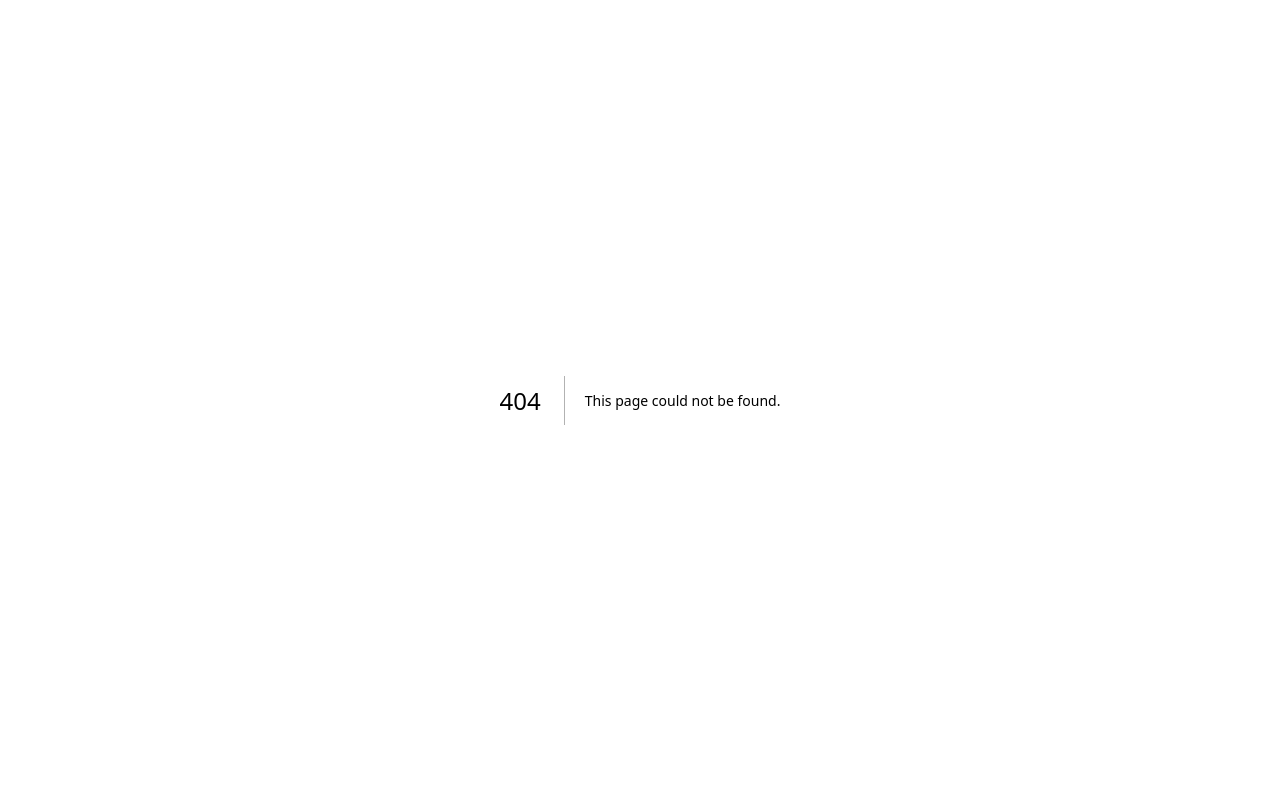
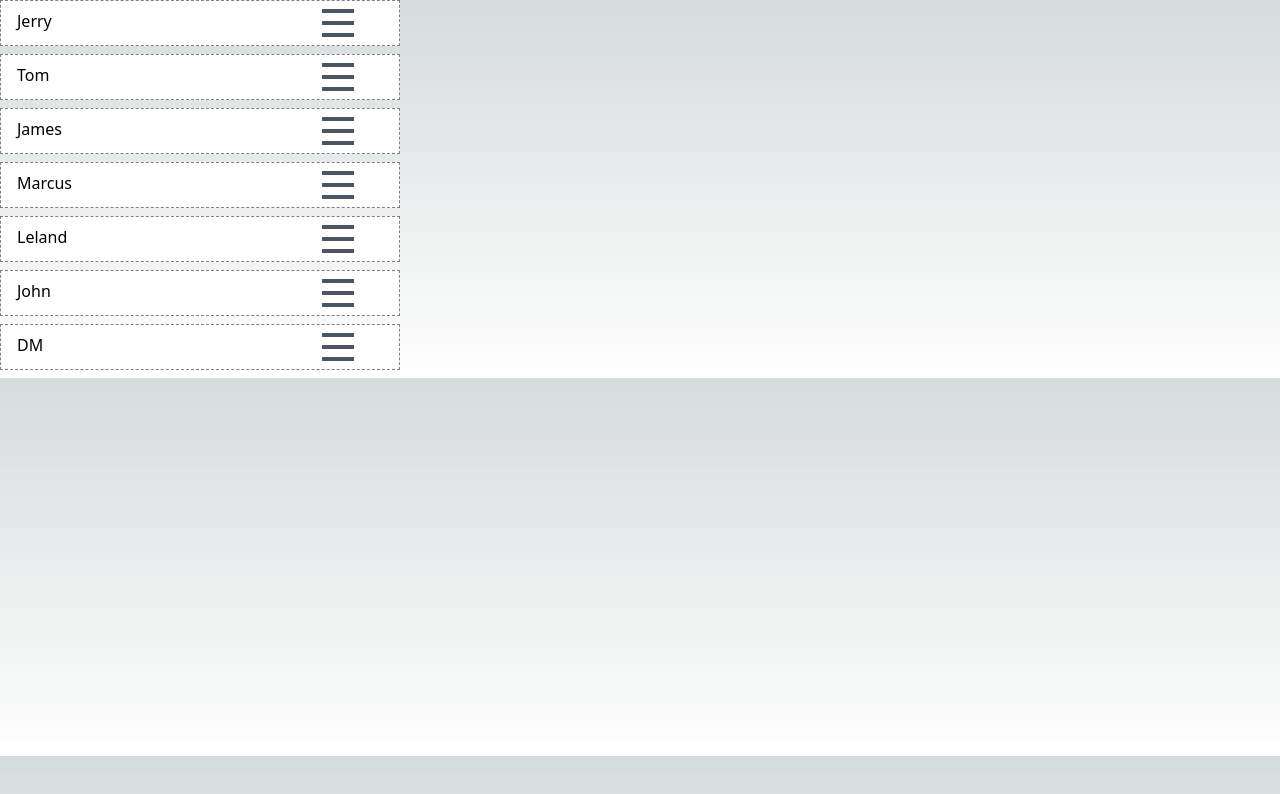
Before and after one commit to Jayromulus/InitiativeTracker, a Next.js app: page /Container in a window 1280 px wide. Before the commit this address had no page. Shown: the top 794 px of the page. Built offline with nearby package versions, Linux system fonts and the light colour scheme.

Commit message:
changes from first day getting initial dragging

```diff
--- a/package.json
+++ b/package.json
@@ -12,6 +12,7 @@
     "autoprefixer": "10.4.14",
     "eslint": "8.38.0",
     "eslint-config-next": "13.3.0",
+    "immutability-helper": "^3.1.1",
     "next": "13.3.0",
     "postcss": "8.4.21",
     "react": "18.2.0",
--- /dev/null
+++ b/src/pages/Card.js
@@ -0,0 +1,87 @@
+import { useRef } from 'react'
+import { useDrag, useDrop } from 'react-dnd'
+let ItemTypes = {
+  CARD: 'card',
+}
+const style = {
+  border: '1px dashed gray',
+  padding: '0.5rem 1rem',
+  marginBottom: '.5rem',
+  backgroundColor: 'white',
+  color: 'black',
+  cursor: 'move',
+}
+export const Card = ({ id, text, index, moveCard }) => {
+  const ref = useRef(null)
+  const [{ handlerId }, drop] = useDrop({
+    accept: ItemTypes.CARD,
+    collect(monitor) {
+      return {
+        handlerId: monitor.getHandlerId(),
+      }
+    },
+    hover(item, monitor) {
+      if (!ref.current) {
+        return
+      }
+      const dragIndex = item.index
+      const hoverIndex = index
+      // Don't replace items with themselves
+      if (dragIndex === hoverIndex) {
+        return
+      }
+      // Determine rectangle on screen
+      const hoverBoundingRect = ref.current?.getBoundingClientRect()
+      // Get vertical middle
+      const hoverMiddleY =
+        (hoverBoundingRect.bottom - hoverBoundingRect.top) / 2
+      // Determine mouse position
+      const clientOffset = monitor.getClientOffset()
+      // Get pixels to the top
+      const hoverClientY = clientOffset.y - hoverBoundingRect.top
+      // Only perform the move when the mouse has crossed half of the items height
+      // When dragging downwards, only move when the cursor is below 50%
+      // When dragging upwards, only move when the cursor is above 50%
+      // Dragging downwards
+      if (dragIndex < hoverIndex && hoverClientY < hoverMiddleY) {
+        return
+      }
+      // Dragging upwards
+      if (dragIndex > hoverIndex && hoverClientY > hoverMiddleY) {
+        return
+      }
+      // Time to actually perform the action
+      moveCard(dragIndex, hoverIndex)
+      // Note: we're mutating the monitor item here!
+      // Generally it's better to avoid mutations,
+      // but it's good here for the sake of performance
+      // to avoid expensive index searches.
+      item.index = hoverIndex
+    },
+  })
+  const [{ isDragging }, drag] = useDrag({
+    type: ItemTypes.CARD,
+    item: () => {
+      return { id, index }
+    },
+    collect: (monitor) => ({
+      isDragging: monitor.isDragging(),
+    }),
+  })
+  const opacity = isDragging ? 0 : 1
+  drag(drop(ref))
+  return (
+    <div class="grid grid-flow-dense grid-cols-6" ref={ref} style={{ ...style, opacity }} data-handler-id={handlerId}>
+      <div class="col-span-5">
+        {text}
+      </div>
+      <div class="space-y-2 col-span-1 items-end">
+        <span class="block w-8 h-1 bg-gray-600"></span>
+        <span class="block w-8 h-1 bg-gray-600"></span>
+        <span class="block w-8 h-1 bg-gray-600"></span>
+      </div>
+    </div>
+  )
+}
+
+export default Card;
--- /dev/null
+++ b/src/pages/Container.js
@@ -0,0 +1,68 @@
+import update from 'immutability-helper'
+import { useCallback, useState } from 'react'
+import { Card } from './Card.js'
+const style = {
+  width: 400,
+}
+export const Container = () => {
+  {
+    const [cards, setCards] = useState([
+      {
+        id: 1,
+        text: 'Jerry',
+      },
+      {
+        id: 2,
+        text: 'Tom',
+      },
+      {
+        id: 3,
+        text: 'James',
+      },
+      {
+        id: 4,
+        text: 'Marcus',
+      },
+      {
+        id: 5,
+        text: 'Leland',
+      },
+      {
+        id: 6,
+        text: 'John'
+      },
+      {
+        id: 7,
+        text: 'DM',
+      },
+    ])
+    const moveCard = useCallback((dragIndex, hoverIndex) => {
+      setCards((prevCards) =>
+        update(prevCards, {
+          $splice: [
+            [dragIndex, 1],
+            [hoverIndex, 0, prevCards[dragIndex]],
+          ],
+        }),
+      )
+    }, [])
+    const renderCard = useCallback((card, index) => {
+      return (
+        <Card
+          key={card.id}
+          index={index}
+          id={card.id}
+          text={card.text}
+          moveCard={moveCard}
+        />
+      )
+    }, [])
+    return (
+      <>
+        <div style={style}>{cards.map((card, i) => renderCard(card, i))}</div>
+      </>
+    )
+  }
+}
+
+export default Container;
--- a/src/pages/_app.js
+++ b/src/pages/_app.js
@@ -1,5 +1,15 @@
 import '@/styles/globals.css'
+import { DndProvider } from 'react-dnd'
+import { HTML5Backend } from 'react-dnd-html5-backend'
 
 export default function App({ Component, pageProps }) {
-  return <Component {...pageProps} />
+  return (
+  <>
+    <DndProvider backend={HTML5Backend}>
+      <Component {...pageProps} />
+    </DndProvider>
+  </>
+  )
 }
+
+// https://react-dnd.github.io/react-dnd/examples/sortable/simple
--- a/src/pages/index.js
+++ b/src/pages/index.js
@@ -1,124 +1,45 @@
-import Image from 'next/image'
-import { Inter } from 'next/font/google'
+import update from 'immutability-helper'
+import { useCallback, useState } from 'react'
+import { Container } from './Container.js'
 
-const inter = Inter({ subsets: ['latin'] })
+export const Index = () => {
+  {
+    const [cards, setCards] = useState([
+      {
+        id: 1,
+        text: 'Write a cool JS library',
+      },
+      {
+        id: 2,
+        text: 'Make it generic enough',
+      },
+      {
+        id: 3,
+        text: 'Write README',
+      },
+      {
+        id: 4,
+        text: 'Create some examples',
+      },
+      {
+        id: 5,
+        text: 'Spam in Twitter and IRC to promote it (note that this element is taller than the others)',
+      },
+      {
+        id: 6,
+        text: '???',
+      },
+      {
+        id: 7,
+        text: 'PROFIT',
+      },
+    ]);
+    return (
+      <>
+        <Container></Container>
+      </>
+    )
+  }
+}
 
-export default function Home() {
-  return (
-    <main className="flex min-h-screen flex-col items-center justify-between p-24">
-      <div className="z-10 w-full max-w-5xl items-center justify-between font-mono text-sm lg:flex">
-        <p className="fixed left-0 top-0 flex w-full justify-center border-b border-gray-300 bg-gradient-to-b from-zinc-200 pb-6 pt-8 backdrop-blur-2xl dark:border-neutral-800 dark:bg-zinc-800/30 dark:from-inherit lg:static lg:w-auto  lg:rounded-xl lg:border lg:bg-gray-200 lg:p-4 lg:dark:bg-zinc-800/30">
-          Get started by editing&nbsp;
-          <code className="font-mono font-bold">src/pages/index.js</code>
-        </p>
-        <div className="fixed bottom-0 left-0 flex h-48 w-full items-end justify-center bg-gradient-to-t from-white via-white dark:from-black dark:via-black lg:static lg:h-auto lg:w-auto lg:bg-none">
-          <a
-            className="pointer-events-none flex place-items-center gap-2 p-8 lg:pointer-events-auto lg:p-0"
-            href="https://vercel.com?utm_source=create-next-app&utm_medium=default-template-tw&utm_campaign=create-next-app"
-            target="_blank"
-            rel="noopener noreferrer"
-          >
-            By{' '}
-            <Image
-              src="/vercel.svg"
-              alt="Vercel Logo"
-              className="dark:invert"
-              width={100}
-              height={24}
-              priority
-            />
-          </a>
-        </div>
-      </div>
-
-      <div className="relative flex place-items-center before:absolute before:h-[300px] before:w-[480px] before:-translate-x-1/2 before:rounded-full before:bg-gradient-radial before:from-white before:to-transparent before:blur-2xl before:content-[''] after:absolute after:-z-20 after:h-[180px] after:w-[240px] after:translate-x-1/3 after:bg-gradient-conic after:from-sky-200 after:via-blue-200 after:blur-2xl after:content-[''] before:dark:bg-gradient-to-br before:dark:from-transparent before:dark:to-blue-700/10 after:dark:from-sky-900 after:dark:via-[#0141ff]/40 before:lg:h-[360px]">
-        <Image
-          className="relative dark:drop-shadow-[0_0_0.3rem_#ffffff70] dark:invert"
-          src="/next.svg"
-          alt="Next.js Logo"
-          width={180}
-          height={37}
-          priority
-        />
-      </div>
-
-      <div className="mb-32 grid text-center lg:mb-0 lg:grid-cols-4 lg:text-left">
-        <a
-          href="https://nextjs.org/docs?utm_source=create-next-app&utm_medium=default-template-tw&utm_campaign=create-next-app"
-          className="group rounded-lg border border-transparent px-5 py-4 transition-colors hover:border-gray-300 hover:bg-gray-100 hover:dark:border-neutral-700 hover:dark:bg-neutral-800/30"
-          target="_blank"
-          rel="noopener noreferrer"
-        >
-          <h2 className={`${inter.className} mb-3 text-2xl font-semibold`}>
-            Docs{' '}
-            <span className="inline-block transition-transform group-hover:translate-x-1 motion-reduce:transform-none">
-              -&gt;
-            </span>
-          </h2>
-          <p
-            className={`${inter.className} m-0 max-w-[30ch] text-sm opacity-50`}
-          >
-            Find in-depth information about Next.js features and API.
-          </p>
-        </a>
-
-        <a
-          href="https://nextjs.org/learn?utm_source=create-next-app&utm_medium=default-template-tw&utm_campaign=create-next-app"
-          className="group rounded-lg border border-transparent px-5 py-4 transition-colors hover:border-gray-300 hover:bg-gray-100 hover:dark:border-neutral-700 hover:dark:bg-neutral-800/30"
-          target="_blank"
-          rel="noopener noreferrer"
-        >
-          <h2 className={`${inter.className} mb-3 text-2xl font-semibold`}>
-            Learn{' '}
-            <span className="inline-block transition-transform group-hover:translate-x-1 motion-reduce:transform-none">
-              -&gt;
-            </span>
-          </h2>
-          <p
-            className={`${inter.className} m-0 max-w-[30ch] text-sm opacity-50`}
-          >
-            Learn about Next.js in an interactive course with&nbsp;quizzes!
-          </p>
-        </a>
-
-        <a
-          href="https://vercel.com/templates?framework=next.js&utm_source=create-next-app&utm_medium=default-template-tw&utm_campaign=create-next-app"
-          className="group rounded-lg border border-transparent px-5 py-4 transition-colors hover:border-gray-300 hover:bg-gray-100 hover:dark:border-neutral-700 hover:dark:bg-neutral-800/30"
-          target="_blank"
-          rel="noopener noreferrer"
-        >
-          <h2 className={`${inter.className} mb-3 text-2xl font-semibold`}>
-            Templates{' '}
-            <span className="inline-block transition-transform group-hover:translate-x-1 motion-reduce:transform-none">
-              -&gt;
-            </span>
-          </h2>
-          <p
-            className={`${inter.className} m-0 max-w-[30ch] text-sm opacity-50`}
-          >
-            Discover and deploy boilerplate example Next.js&nbsp;projects.
-          </p>
-        </a>
-
-        <a
-          href="https://vercel.com/new?utm_source=create-next-app&utm_medium=default-template-tw&utm_campaign=create-next-app"
-          className="group rounded-lg border border-transparent px-5 py-4 transition-colors hover:border-gray-300 hover:bg-gray-100 hover:dark:border-neutral-700 hover:dark:bg-neutral-800/30"
-          target="_blank"
-          rel="noopener noreferrer"
-        >
-          <h2 className={`${inter.className} mb-3 text-2xl font-semibold`}>
-            Deploy{' '}
-            <span className="inline-block transition-transform group-hover:translate-x-1 motion-reduce:transform-none">
-              -&gt;
-            </span>
-          </h2>
-          <p
-            className={`${inter.className} m-0 max-w-[30ch] text-sm opacity-50`}
-          >
-            Instantly deploy your Next.js site to a shareable URL with Vercel.
-          </p>
-        </a>
-      </div>
-    </main>
-  )
-}
+export default Container;
```
Also changed, not shown: 1 other file (tests, documents, lock files or other folders).
